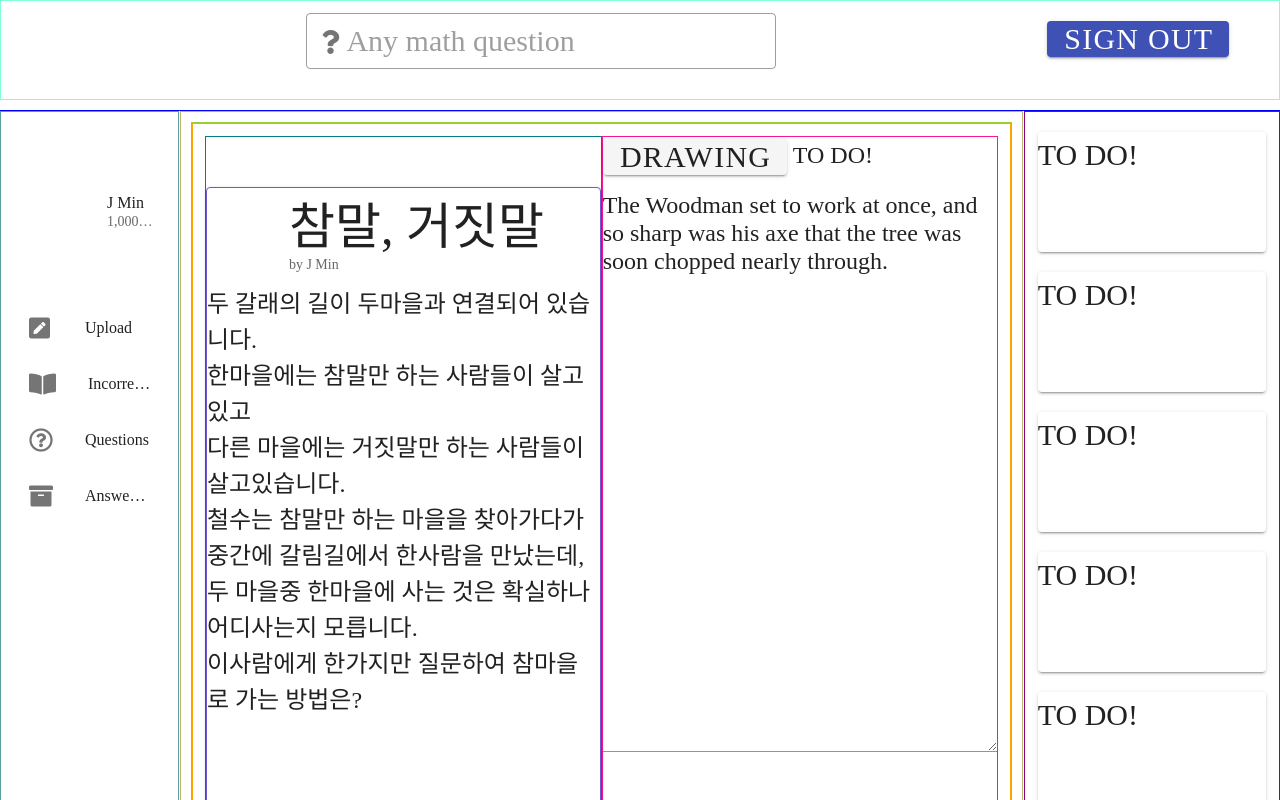
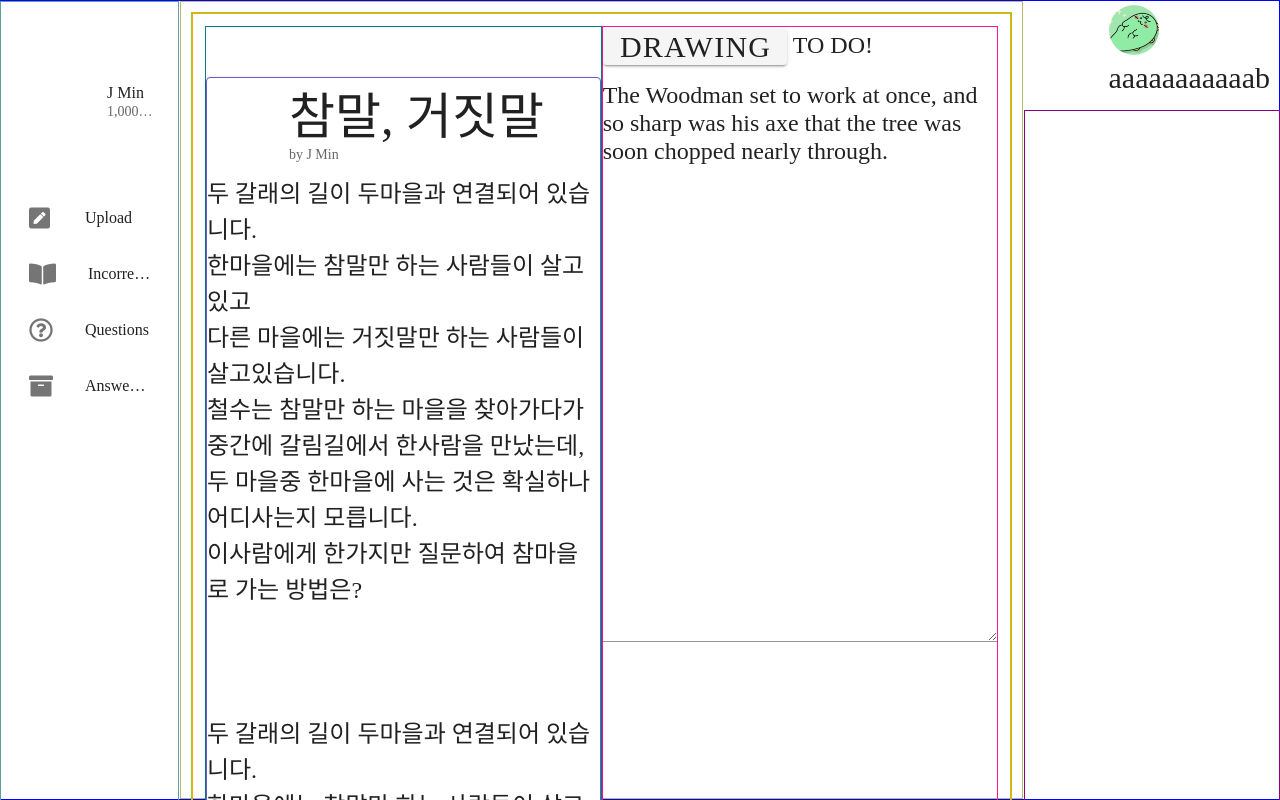
Before and after one commit to gzeromin/sutaku-front, a Vue app: page / in a window 1280 px wide. Shown: the top 800 px of the page. Built offline with nearby package versions, Linux system fonts and the light colour scheme; a web font is replaced by a local one.

Commit message:
20201002 modify

```diff
--- a/package.json
+++ b/package.json
@@ -9,6 +9,7 @@
   },
   "dependencies": {
     "@mdi/font": "^5.6.55",
+    "axios": "^0.20.0",
     "core-js": "^3.6.5",
     "file-loader": "^6.1.0",
     "git": "^0.1.5",
--- a/src/assets/css/core.css
+++ b/src/assets/css/core.css
@@ -13,15 +13,21 @@ textarea {
 }
 header {
     position: fixed;
-    width: 100%;
+    right: 10px;
+    padding-top: 5px;
+    overflow: hidden;
+    z-index: 100;
+}
+#avatar {
+    display: block;
+    align-items: center;
+    border-radius: 50%;
+    width: 100px;
     height: 100px;
-    overflow: hidden;
-    background-color: white;
-    z-index: 100;
-    border: 1px solid aquamarine;
+    background-size: cover;
+    background-position: center center;
 }
 #core-body {
-    top:110px;
     height: 100vh;
     position: relative;
     border: 1px solid blue
@@ -48,6 +54,7 @@ header {
 #core-question-list {
     position: fixed;
     height:100%;
+    top: 110px;
     right: 0;
     z-index: 100;
     width: 20%;
--- a/src/components/core/CoreHeader.vue
+++ b/src/components/core/CoreHeader.vue
@@ -1,69 +1,55 @@
 <template>
   <div>
-    <v-container>
-      <v-row>
-        <v-col
-          md="5"
-          class="ml-md-auto"
-        >
-          <v-text-field
-            prepend-inner-icon="fas fa-question"
-            placeholder="Any math question"
-            outlined
-          >
-          </v-text-field>
-        </v-col>
-        <v-col
-          md="2"
-          class="ml-md-auto"
-        >
+    <!-- before sign in -->
     <v-menu
       v-if="!isSignedIn"
       v-model="menu"
       :close-on-content-click="false"
-            nudge-bottom="7px;"
+      nudge-bottom="-50"
+      nudge-left="220"
       offset-y
     >
       <template v-slot:activator="{ on, attrs }">
         <v-btn
-                color="indigo"
-                dark
+          icon
           v-bind="attrs"
           v-on="on"
         >
-                Sign In
+          <v-icon>fas fa-user-alt</v-icon>
         </v-btn>
       </template>
-
-            <!-- before sign in -->
-            <v-card
-              class="sign-card"
-              v-if="!isSignedIn"
-              height= "100%"
+      <div class="sign-card">
+        <before-sign-in />
+      </div>
+    </v-menu>
+    <!-- after sign in -->
+    <div
+      v-else
+      class="after-sign-in"
     >
-              <before-sign-in />
-            </v-card>
-
-            <!-- after sign in -->
-            <v-card v-else>
-              <signed-in />
-            </v-card>
+      <v-menu
+        v-model="menu"
+        :close-on-content-click="false"
+        offset-y
+      >
+        <template v-slot:activator="{ on, attrs }">
+          <div
+            id="avatar"
+            :style="{'background-image': 'url('+require('@/assets/img/jordy.png')+')'}"
+            v-bind="attrs"
+            v-on="on"
+          ></div>
+        </template>
+        <div class="sign-card">
+          <after-sign-in @signOut="menu = false"/>
+        </div>
       </v-menu>
-          <v-btn
-            v-else
-            color="indigo"
-            dark
-            @click="goToSignOut"
-          >
-            Sign Out
-          </v-btn>
-        </v-col>
-      </v-row>
-    </v-container>
+        aaaaaaaaaaab
+    </div>
   </div>
 </template>
 <script>
-import { mapActions, mapState } from 'vuex';
+import { mapState } from 'vuex';
 
 export default {
   name: 'CoreHeader',
@@ -72,15 +58,9 @@ export default {
   }),
   components: {
     BeforeSignIn: () => import("@/components/core/signIn/BeforeSignIn"),
-    SignedIn: () => import("@/components/core/signIn/SignedIn")
+    AfterSignIn: () => import("@/components/core/signIn/AfterSignIn")
   },
-  methods: {
-    goToSignOut() {
-      this.signIn(false);
-      this.menu = false;
-    },
-    ...mapActions(['signIn'])
-  },
+
   computed: {
     ...mapState({
       isSignedIn: state => state.isSignedIn,
@@ -89,8 +69,22 @@ export default {
 }
 </script>
 <style>
+.sign-card {
+  background: linear-gradient(-160deg, transparent 50px, white 0) top right;
+}
 .sign-card * {
-  overflow: hidden;
   font-size: 14px;
 }
+.after-sign-in {
+
+}
+#avatar {
+  display: block;
+  align-items: center;
+  border-radius: 50%;
+  width: 50px;
+  height: 50px;
+  background-size: cover;
+  background-position: center center;
+}
 </style>
--- /dev/null
+++ b/src/components/core/signIn/AfterSignIn.vue
@@ -0,0 +1,20 @@
+<template>
+  <div>
+    <v-btn color="primary" text @click="goToSignOut">Sign out</v-btn>
+  </div>
+</template>
+<script>
+import { mapMutations } from 'vuex';
+  export default {
+    name: 'AfterSignIn',
+    data: () => ({
+    }),
+    methods: {
+      goToSignOut() {
+        this.SET_IS_SIGNED_IN(false);
+        this.$emit("signOut");
+      },
+      ...mapMutations(['SET_IS_SIGNED_IN'])
+    },
+  }
+</script>
--- a/src/components/core/signIn/BeforeSignIn.vue
+++ b/src/components/core/signIn/BeforeSignIn.vue
@@ -70,11 +70,7 @@ export default {
       })
     },
     goToSignIn() {
-      if(this.email == "jmin@sutaku.com" && this.password == "0000") {
-        this.signIn(true);
-      } else {
-        alert("you cant sign in!");
-      }
+      this.signIn(this.email, this.password);
     },
     ...mapActions(['signIn'])
   }
--- a/src/components/core/signIn/SignedIn.vue
+++ /dev/null
@@ -1,66 +0,0 @@
-<template>
-  <v-container>
-    <v-list>
-          <v-list-item>
-            <v-list-item-avatar>
-              <img src="https://cdn.vuetifyjs.com/images/john.jpg" alt="John">
-            </v-list-item-avatar>
-
-            <v-list-item-content>
-              <v-list-item-title>John Leider</v-list-item-title>
-              <v-list-item-subtitle>Founder of Vuetify.js</v-list-item-subtitle>
-            </v-list-item-content>
-
-            <v-list-item-action>
-              <v-btn
-                :class="fav ? 'red--text' : ''"
-                icon
-                @click="fav = !fav"
-              >
-                <v-icon>mdi-heart</v-icon>
-              </v-btn>
-            </v-list-item-action>
-          </v-list-item>
-        </v-list>
-
-        <v-divider></v-divider>
-
-        <v-list>
-          <v-list-item>
-            <v-list-item-action>
-              <v-switch v-model="message" color="purple"></v-switch>
-            </v-list-item-action>
-            <v-list-item-title>Enable messages</v-list-item-title>
-          </v-list-item>
-
-          <v-list-item>
-            <v-list-item-action>
-              <v-switch v-model="hints" color="purple"></v-switch>
-            </v-list-item-action>
-            <v-list-item-title>Enable hints</v-list-item-title>
-          </v-list-item>
-        </v-list>
-
-        <v-card-actions>
-          <v-spacer></v-spacer>
-
-          <v-btn text @click="menu = false">Sign in</v-btn>
-          <v-btn color="primary" text @click="menu = false">Sign up</v-btn>
-        </v-card-actions>
-  </v-container>
-</template>
-<script>
-  export default {
-    name: 'SingedIn',
-    data: () => ({
-      fav: true,
-      menu: false,
-      message: false,
-      hints: true,
-
-      login: false,
-      email: "",
-      password: "",
-    })
-  }
-</script>
--- /dev/null
+++ b/src/rest.js
@@ -0,0 +1,5 @@
+import axios from 'axios';
+
+export default axios.create({
+  baseURL: 'http://localhost:9090',
+})
--- /dev/null
+++ b/src/service/UserService.js
@@ -0,0 +1,14 @@
+import rest from '@/rest';
+
+export default {
+  getUser(payload) {
+    return rest.post('/user/signUp',{"aaa":"bbb","ccc":"ddd"}).then(res => {
+      console.log(res);
+      console.log(payload);
+      return "suee";
+    })
+  },
+  insertUser(obj) {
+    console.log(obj);
+  }
+}
--- /dev/null
+++ b/src/store/core/user.js
@@ -0,0 +1,30 @@
+import userService from "@/service/UserService";
+
+export default {
+  namespaced: true,
+  state: {
+    user: null
+  },
+  mutations: {
+    SET_USER(state, value) {
+      state.user = value;
+    }
+  },
+  actions: {
+    getUser(context, payload) {
+      var flag = true;
+      if(flag) {
+        console.log(payload);
+        return true;
+      }
+      return userService.getUser(payload).then(res => {
+        if(res.data !== null) {
+          context.commit("SET_USER", res.data);
+          return true;
+        } else {
+          return false;
+        }
+      });
+    }
+  }
+}
--- a/src/store/index.js
+++ b/src/store/index.js
@@ -1,13 +1,17 @@
 import Vue from "vue";
 import Vuex from "vuex";
+
+import user from "@/store/core/user";
 
 Vue.use(Vuex);
 
 export default new Vuex.Store({
+  modules: {
+    user,
+  },
   state: {
     isSignedIn: true,
     funcNavi: 'problem',
-
   },
   mutations: {
     SET_IS_SIGNED_IN(state, value) {
@@ -18,12 +22,12 @@ export default new Vuex.Store({
     }
   },
   actions: {
-    signIn(context, payload) {
-      context.commit("SET_IS_SIGNED_IN", payload);
+    async signIn(context, payload) {
+      const res = await context.dispatch("user/getUser", payload);
+      context.commit("SET_IS_SIGNED_IN", res);
     },
     backToPbl(context) {
       context.commit("SET_FUNC_NAVI","problem");
     }
-  },
-  modules: {}
+  }
 });
--- a/src/views/Main.vue
+++ b/src/views/Main.vue
@@ -10,7 +10,7 @@
       </div>
       <!-- question list -->
       <div id="core-question-list">
-        <core-question-list />
+        <core-question-list v-if="false"/>
       </div>
       <!-- view -->
       <div
```
Also changed, not shown: 1 other file (tests, documents, lock files or other folders). Lines whose indentation alone changed are shown as unchanged.
